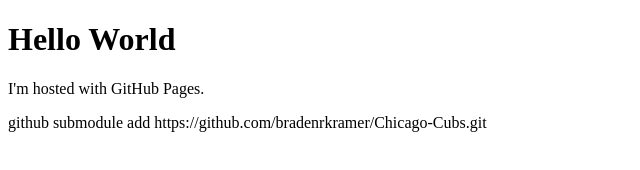
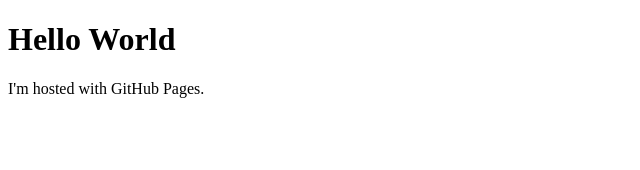
Before and after one commit to bradenrkramer/bradenrkramer.github.io, a plain HTML site: page index.html in a window 1280 px wide. Shown: the whole page, without its empty margins (0-640 px from the left). Drawn offline with Linux system fonts and the light colour scheme.

Commit message:
Update index.html

```diff
--- a/index.html
+++ b/index.html
@@ -5,5 +5,4 @@
 <p>I'm hosted with GitHub Pages.</p>
 </body>
 
-  github submodule add https://github.com/bradenrkramer/Chicago-Cubs.git
 </html>
```
